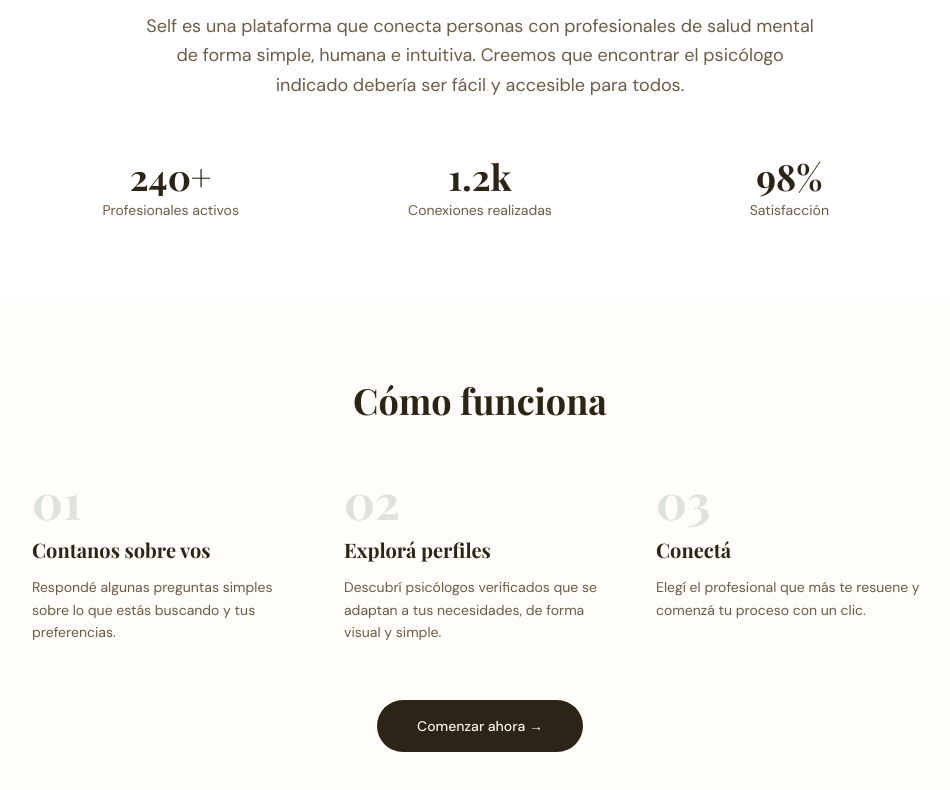
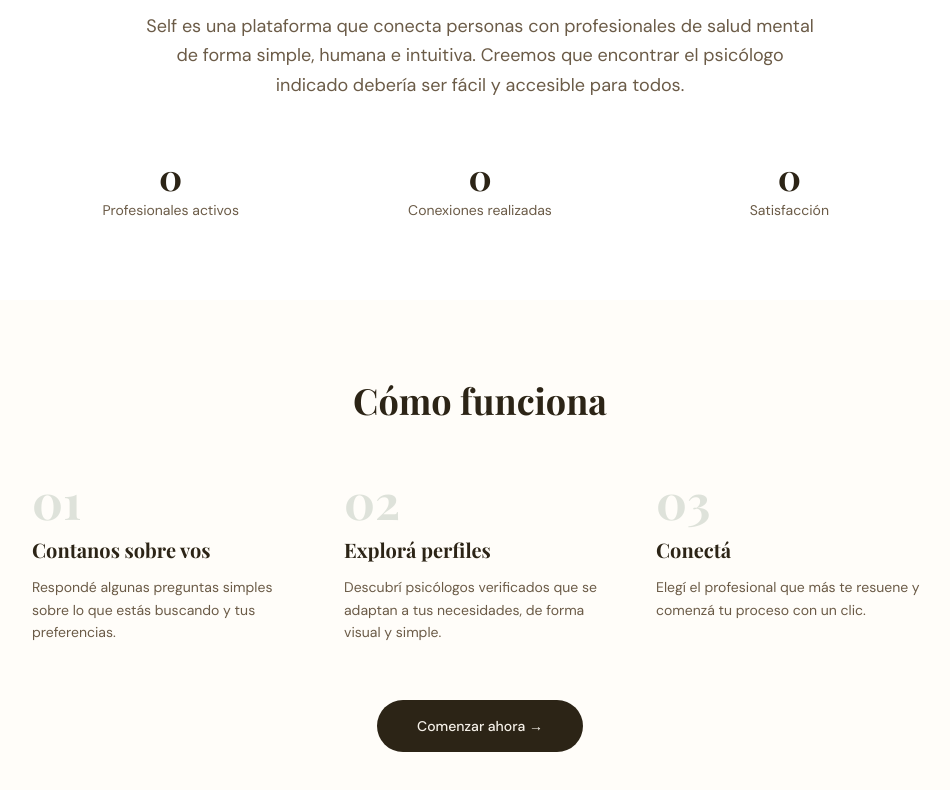
Before and after one commit to juanmdocampo/self, a React (Vite) app in the folder frontend/: page / in a window 1280 px wide. Shown: the part 930-1720 px from the top of the page, without its empty margins (160-1110 px from the left). Built offline with nearby package versions, Linux system fonts and the light colour scheme; a web font is replaced by a local one.

Commit message:
metricas en cero

```diff
--- a/frontend/src/pages/Landing.jsx
+++ b/frontend/src/pages/Landing.jsx
@@ -76,9 +76,9 @@
           </p>
           <div className="grid grid-cols-1 sm:grid-cols-3 gap-8 mt-14">
             {[
-              { num: '240+', label: 'Profesionales activos' },
-              { num: '1.2k', label: 'Conexiones realizadas' },
-              { num: '98%', label: 'Satisfacción' },
+              { num: '0', label: 'Profesionales activos' },
+              { num: '0', label: 'Conexiones realizadas' },
+              { num: '0', label: 'Satisfacción' },
             ].map(s => (
               <div key={s.label}>
                 <div className="font-serif text-4xl font-bold text-warm-dark">{s.num}</div>
```
Also changed, not shown: 2 other files (tests, documents, lock files or other folders).
